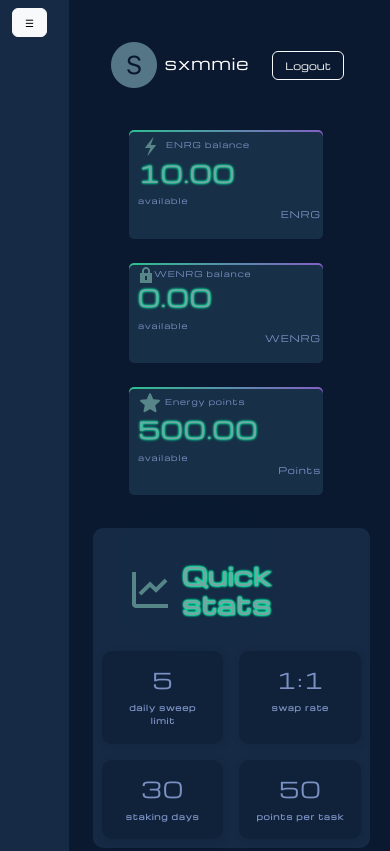
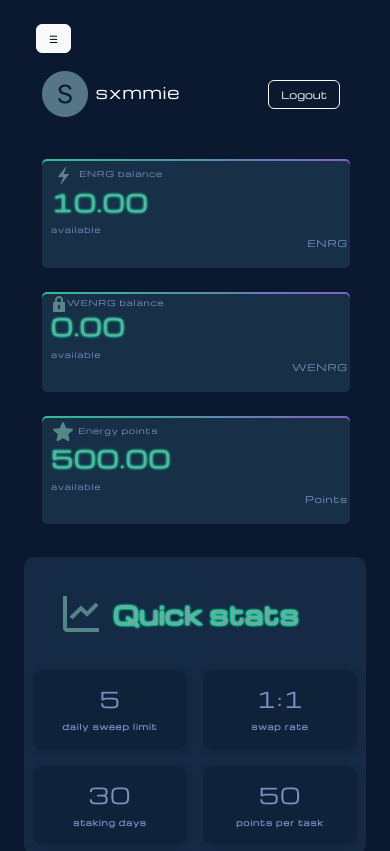
Before and after one commit to Yell0w-Man/Dashboard, a plain HTML site: page index.html in a window 390 px wide. Shown: the top 851 px of the page. Drawn offline with nearby package versions, Linux system fonts and the light colour scheme.

Commit message:
fix: increase size of boxes on mobile screen

```diff
--- a/index.css
+++ b/index.css
@@ -90,8 +90,8 @@ h6 {
 
 
     @media (max-width:480px) {
-        width: 70%;
-        margin-left: 4em;
+        width: 90%;
+        margin-left: 2em;
     }
 }
 
@@ -116,10 +116,10 @@ small {
     padding-bottom: 0.2em;
 
     @media (max-width:480px) {
-        width: 70%;
+        width: 90%;
         align-self: center;
         font-size: xx-small;
-        margin-left: 4em;
+        margin-left: 2em;
     }
 
 }
--- a/index.html
+++ b/index.html
@@ -12,14 +12,10 @@
 
 <body>
     <div class="col col-12 d-flex">
-        <nav class="navbar navbar-nav bg-light d-md-none">
-            <div class="container-fluid">
-                <button class="btn btn-light" type="button" data-bs-toggle="collapse" data-bs-target="#sidebarMenu">
-                    ☰
-                </button>
-            </div>
-        </nav>
-        <div class="collapse d-md-block text-white p-2 w-25" id="sidebarMenu">
+
+
+
+        <div class="collapse d-md-block text-white p-2 w-50" id="sidebarMenu">
             <div class="m-3 mb-3 sidebar-heading">Energy Labs</div>
             <ul class="nav nav-pills flex-column">
                 <li class="nav-item"><a href="#" class="nav-link text-white p-3"><i class="fas fa-home fa-lg"></i>
@@ -55,6 +51,11 @@
 
 
         <div class="col col-10 flex-grow-1 p-4">
+             <div class="container-fluid">
+                <button class="btn btn-light d-block d-md-none" type="button" data-bs-toggle="collapse" data-bs-target="#sidebarMenu">
+                    ☰
+                </button>
+            </div>
             <header class="d-flex justify-content-between align-items-center p-3 text-light">
                 <h6 class="mb-0"><img src="assets/images/icons8-circled-s-50.png" alt=""> sxmmie</h6>
                 <button class="btn btn-outline-light" onclick="logout()">Logout</button>
```
